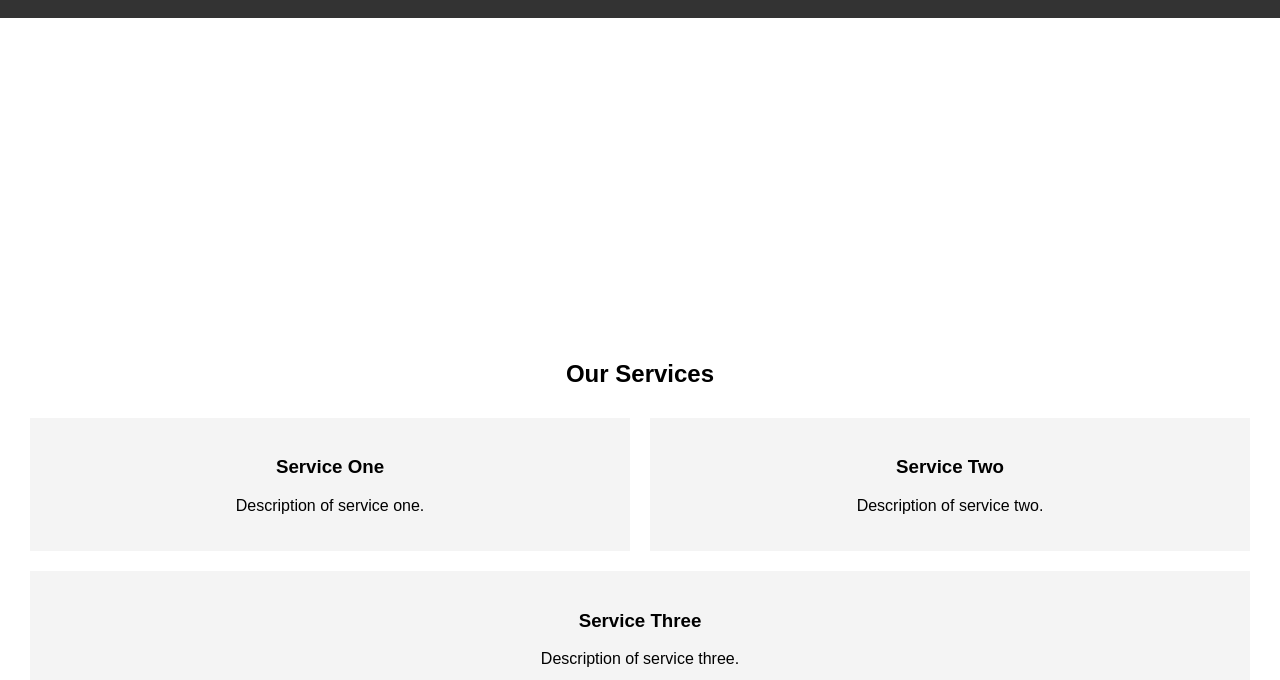
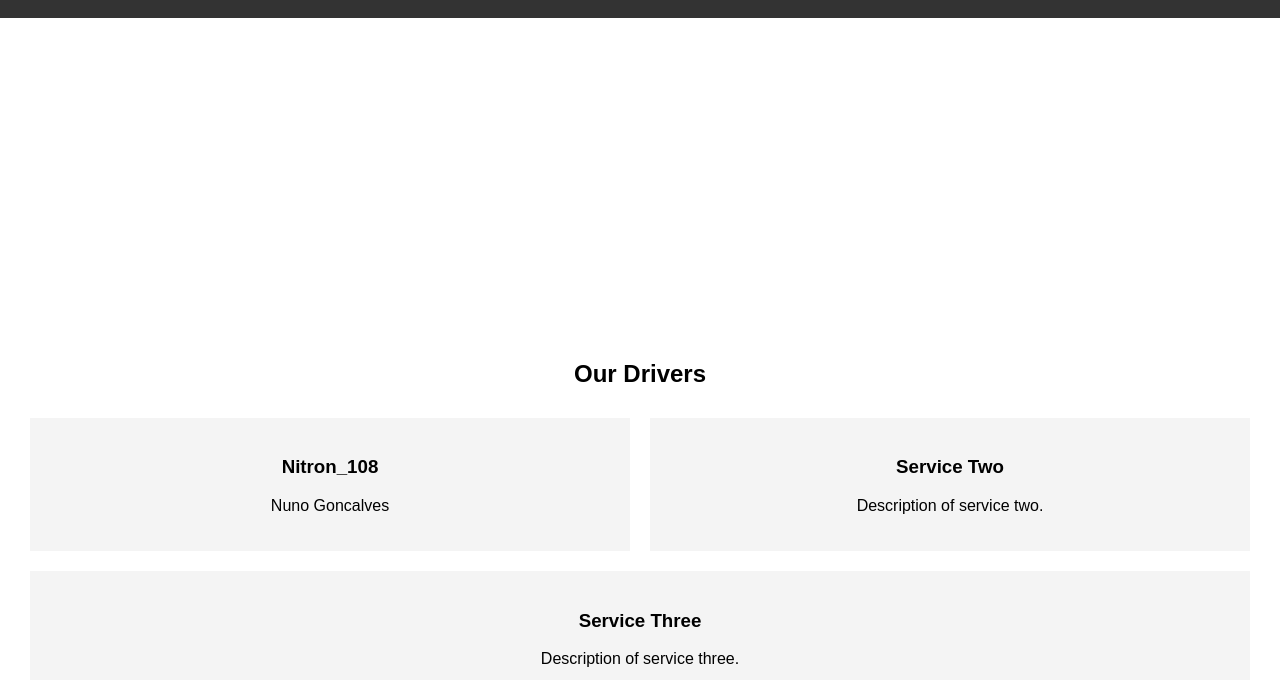
Before and after one commit to teamrpm/homepage, a plain HTML site: page index.html in a window 1280 px wide. Shown: the part 120-800 px from the top of the page. Drawn offline with Linux system fonts and the light colour scheme.

Commit message:
Update index.html

```diff
--- a/index.html
+++ b/index.html
@@ -4,7 +4,7 @@
 <head>
   <meta charset="UTF-8">
   <meta name="viewport" content="width=device-width, initial-scale=1.0">
-  <title>Home - My Website</title>
+  <title>Team RPM</title>
   <script type="text/javascript">
     function openTabs() {
       var psnId = document.getElementById('psnId').value;
@@ -42,11 +42,11 @@
   <main style="padding: 20px;">
     <!-- Services Section -->
     <section style="margin-bottom: 40px;">
-      <h2 style="text-align: center;">Our Services</h2>
+      <h2 style="text-align: center;">Our Drivers</h2>
       <div style="display: flex; flex-wrap: wrap; justify-content: space-around;">
         <div style="flex: 1 1 30%; background: #f4f4f4; margin: 10px; padding: 20px; text-align: center;">
-          <h3>Service One</h3>
-          <p>Description of service one.</p>
+          <h3>Nitron_108</h3>
+          <p>Nuno Goncalves</p>
         </div>
         <div style="flex: 1 1 30%; background: #f4f4f4; margin: 10px; padding: 20px; text-align: center;">
           <h3>Service Two</h3>
```
